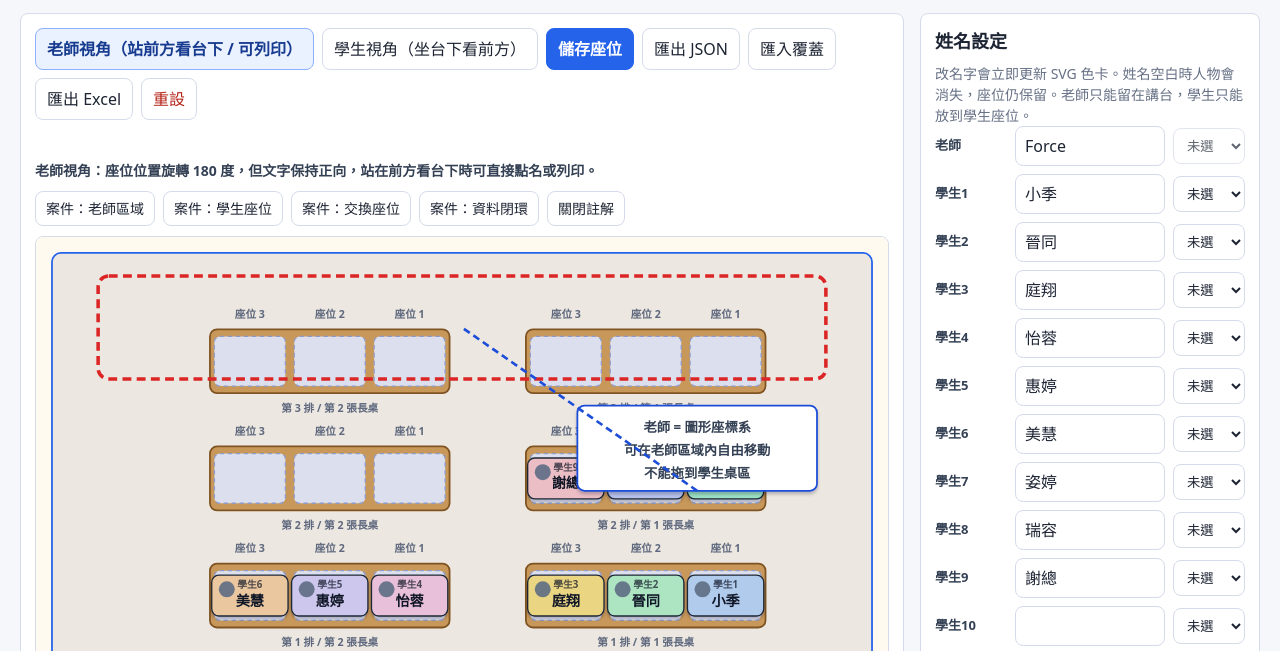
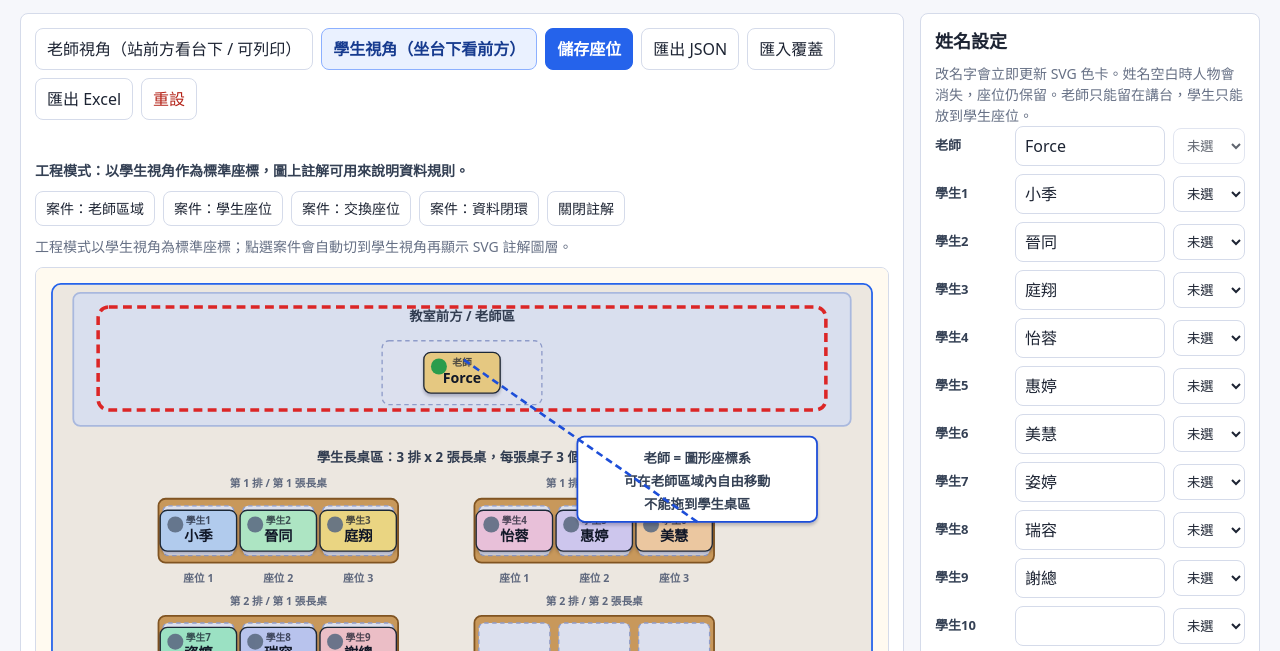
Before and after one commit to falo-taiwan/ai-ocr-classroom, a plain HTML site: page classroom-seat-map-v1.01.html in a window 1280 px wide. Both pictures are taken after a click on the button "案件：老師區域". Shown: the part 129-780 px from the top of the page. Drawn offline with Linux system fonts and the light colour scheme.

Commit message:
Update engineering overlay to student view

```diff
--- a/classroom-seat-map-v1.01.html
+++ b/classroom-seat-map-v1.01.html
@@ -500,6 +500,7 @@
           <button type="button" data-case="data">案件：資料閉環</button>
           <button type="button" data-case="clear">關閉註解</button>
         </div>
+        <p class="hint">工程模式以學生視角為標準座標；點選案件會自動切到學生視角再顯示 SVG 註解圖層。</p>
         <input id="importFile" type="file" accept=".json,.csv,.xls,.xml,text/csv,application/json,application/vnd.ms-excel,text/xml" hidden>
 
         <div class="svg-wrap">
@@ -645,6 +646,9 @@
     function showCaseOverlay(caseId) {
       caseOverlayLayer.replaceChildren();
       if (caseId === "clear") return;
+      if (!isTeacherView()) {
+        viewNote.textContent = "工程模式：以學生視角作為標準座標，圖上註解可用來說明資料規則。";
+      }
 
       const group = createSvgElement("g", { "data-case": caseId });
       const overlay = createSvgElement("rect", {
@@ -1204,7 +1208,7 @@
           views: ["teacher", "student"],
           viewDefinitions: {
             teacher: "座位位置旋轉 180 度，但文字保持正向；站在教室前方看台下時，方向符合老師本人視角，適合列印點名。",
-            student: "坐在學生座位看講台，左右方向符合學生或投影視角。"
+            student: "坐在學生座位看講台，左右方向符合學生或投影視角，也是工程模式註解的標準座標。"
           },
           roleBoundaries: getRuleRows().filter((rule) => rule.category === "role_boundary"),
           coordinateSystems: getRuleRows().filter((rule) => rule.category === "coordinate_system"),
@@ -1668,7 +1672,12 @@
     teacherViewBtn.addEventListener("click", () => setView("teacher"));
     studentViewBtn.addEventListener("click", () => setView("student"));
     document.querySelectorAll("[data-case]").forEach((button) => {
-      button.addEventListener("click", () => showCaseOverlay(button.dataset.case));
+      button.addEventListener("click", () => {
+        if (button.dataset.case !== "clear") {
+          setView("student");
+        }
+        showCaseOverlay(button.dataset.case);
+      });
     });
     setView(localStorage.getItem(`${STORAGE_KEY}_view`) || "teacher");
     window.addEventListener("beforeunload", () => saveState(false));
```
Also changed, not shown: index.html (+11 -2 lines).
